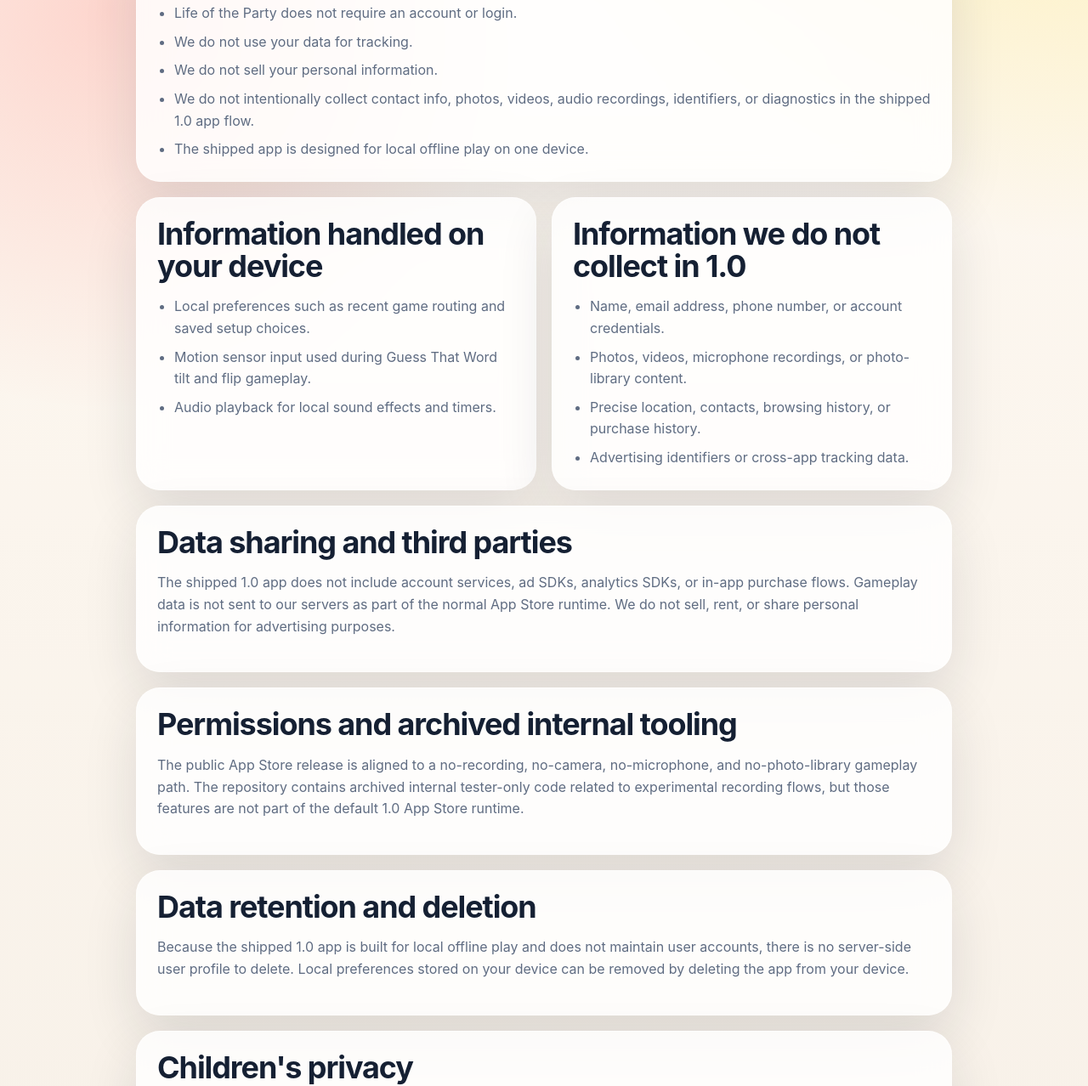
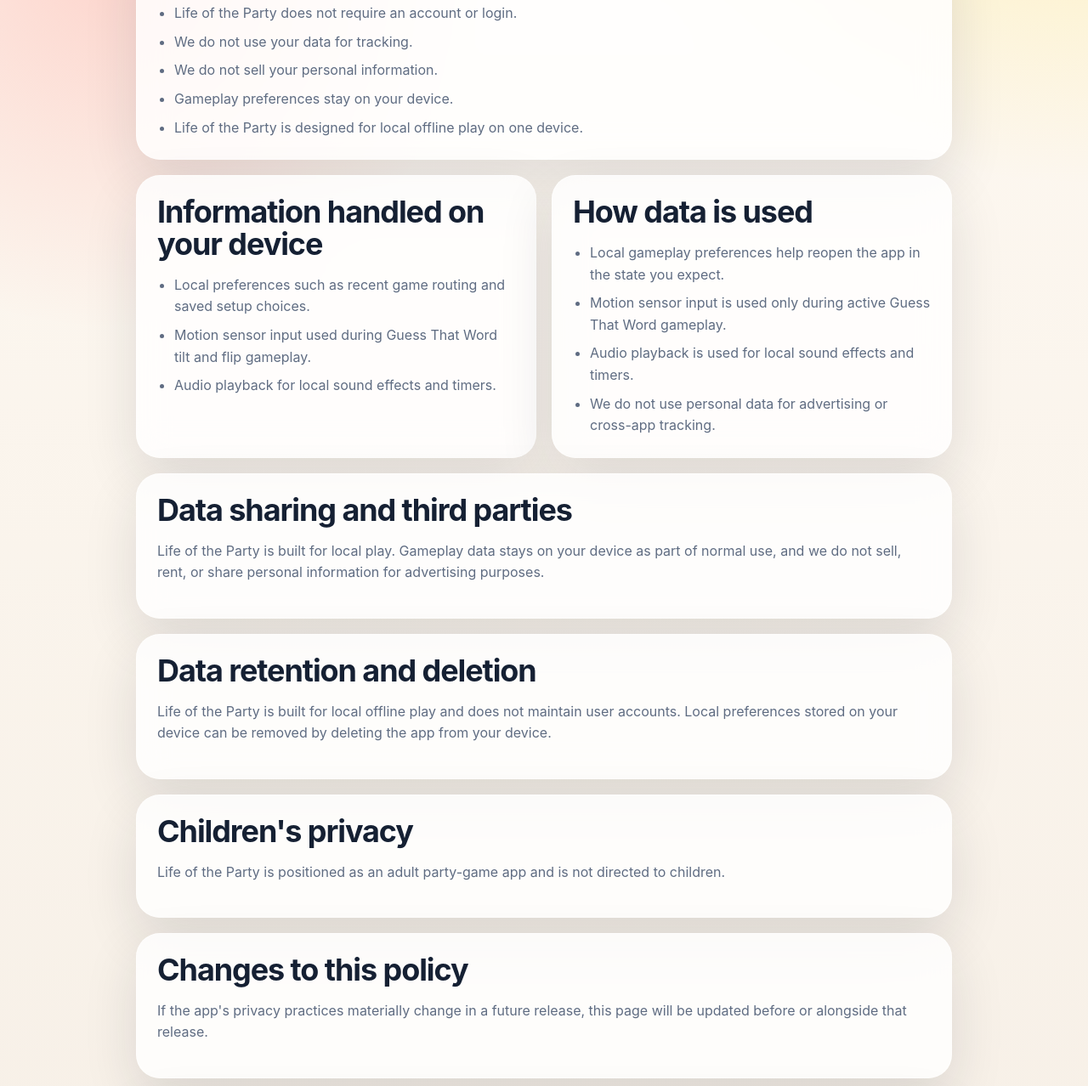
Before and after one commit to nhatttt/nhatttt.github.io, a plain HTML site: page privacy/index.html in a window 1280 px wide. Shown: the part 449-1727 px from the top of the page at 85% size. Drawn offline with Linux system fonts and the light colour scheme.

Commit message:
Refocus support and privacy copy on shipped features

```diff
--- a/privacy/index.html
+++ b/privacy/index.html
@@ -35,8 +35,8 @@
           <li>Life of the Party does not require an account or login.</li>
           <li>We do not use your data for tracking.</li>
           <li>We do not sell your personal information.</li>
-          <li>We do not intentionally collect contact info, photos, videos, audio recordings, identifiers, or diagnostics in the shipped 1.0 app flow.</li>
-          <li>The shipped app is designed for local offline play on one device.</li>
+          <li>Gameplay preferences stay on your device.</li>
+          <li>Life of the Party is designed for local offline play on one device.</li>
         </ul>
       </section>
 
@@ -50,12 +50,12 @@
           </ul>
         </article>
         <article class="card">
-          <h2>Information we do not collect in 1.0</h2>
+          <h2>How data is used</h2>
           <ul>
-            <li>Name, email address, phone number, or account credentials.</li>
-            <li>Photos, videos, microphone recordings, or photo-library content.</li>
-            <li>Precise location, contacts, browsing history, or purchase history.</li>
-            <li>Advertising identifiers or cross-app tracking data.</li>
+            <li>Local gameplay preferences help reopen the app in the state you expect.</li>
+            <li>Motion sensor input is used only during active Guess That Word gameplay.</li>
+            <li>Audio playback is used for local sound effects and timers.</li>
+            <li>We do not use personal data for advertising or cross-app tracking.</li>
           </ul>
         </article>
       </section>
@@ -63,31 +63,18 @@
       <section class="card section">
         <h2>Data sharing and third parties</h2>
         <p>
-          The shipped 1.0 app does not include account services, ad SDKs,
-          analytics SDKs, or in-app purchase flows. Gameplay data is not sent to
-          our servers as part of the normal App Store runtime. We do not sell,
-          rent, or share personal information for advertising purposes.
-        </p>
-      </section>
-
-      <section class="card section">
-        <h2>Permissions and archived internal tooling</h2>
-        <p>
-          The public App Store release is aligned to a no-recording, no-camera,
-          no-microphone, and no-photo-library gameplay path. The repository
-          contains archived internal tester-only code related to experimental
-          recording flows, but those features are not part of the default 1.0
-          App Store runtime.
+          Life of the Party is built for local play. Gameplay data stays on your
+          device as part of normal use, and we do not sell, rent, or share
+          personal information for advertising purposes.
         </p>
       </section>
 
       <section class="card section">
         <h2>Data retention and deletion</h2>
         <p>
-          Because the shipped 1.0 app is built for local offline play and does
-          not maintain user accounts, there is no server-side user profile to
-          delete. Local preferences stored on your device can be removed by
-          deleting the app from your device.
+          Life of the Party is built for local offline play and does not
+          maintain user accounts. Local preferences stored on your device can be
+          removed by deleting the app from your device.
         </p>
       </section>
 
@@ -118,7 +105,7 @@
       <footer class="site-footer">
         <p>
           This policy is intended to match the App Store Connect privacy answers
-          for the shipped 1.0 runtime.
+          for the current runtime.
         </p>
       </footer>
     </main>
```
Also changed, not shown: index.html (+11 -11 lines), support/index.html (+5 -5 lines).
